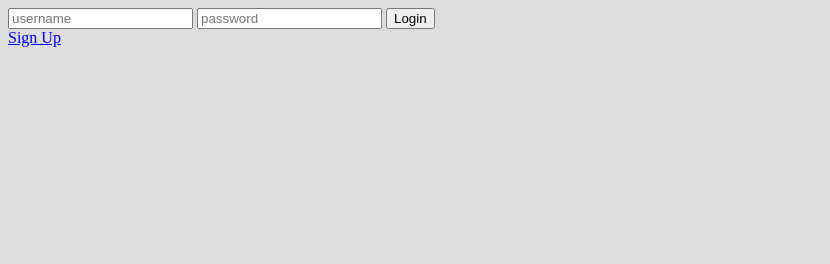
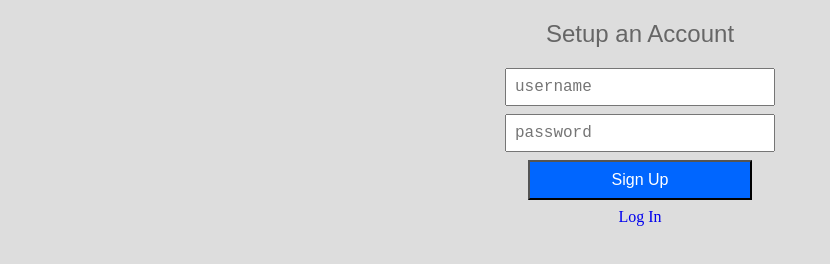
Before and after one commit to ntenpas/persistent_login, a website: page public/signup.html in a window 1280 px wide. Shown: the whole page, without its empty margins (0-830 px from the left). Drawn offline with Linux system fonts and the light colour scheme.

Commit message:
finished html & css for login and signup pages

```diff
--- a/public/signup.html
+++ b/public/signup.html
@@ -5,13 +5,16 @@
   <link rel="stylesheet" type="text/css" href="style.css" />
 </head>
 <body>
-  <form id="signupForm">
-    <input type="text" name="username" placeholder="username" />
-    <input type="password" name="password" placeholder="password" />
-    <button type="submit">Login</button>
-    <span id="warning"></span>
-  </form>
-  <a href="signup.html">Sign Up</a>
+  <section id="welcome">
+    <form id="signupForm">
+      <h1>Setup an Account</h1>
+      <input type="text" name="username" placeholder="username" />
+      <input type="password" name="password" placeholder="password" />
+      <button type="submit">Sign Up</button>
+      <span id="warning"></span>
+    </form>
+    <a href="index.html">Log In</a>
+  </section>
   <script type="text/javascript" src="index.js"></script>
 </body>
 </html>
--- a/public/style.css
+++ b/public/style.css
@@ -43,12 +43,19 @@ body {
   display: block;
   width: 70%;
   margin: auto;
-  height: 2rem;
+  height: 2.5rem;
   background-color: #0066ff;
-  font-size: 0.8rem;
+  font-size: 1rem;
   color: #fff;
 }
 
 #welcome button:hover {
   background-color: #1a75ff;
 }
+
+#welcome a {
+  display: block;
+  margin-top: 0.5rem;
+  text-align: center;
+  text-decoration: none;
+}
```
Also changed, not shown: public/index.html (+2 -2 lines).
